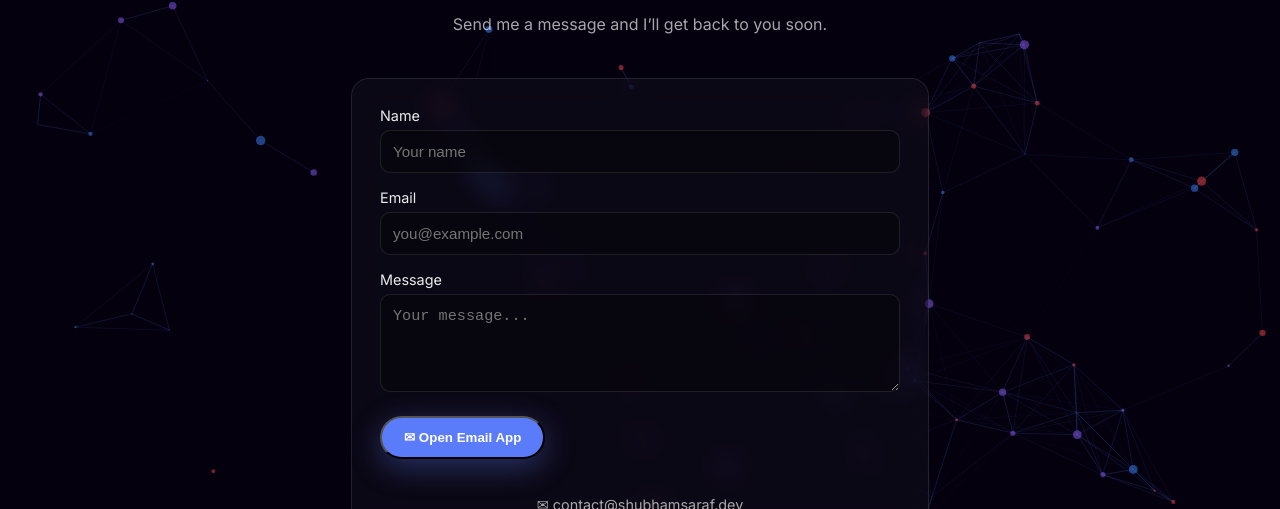
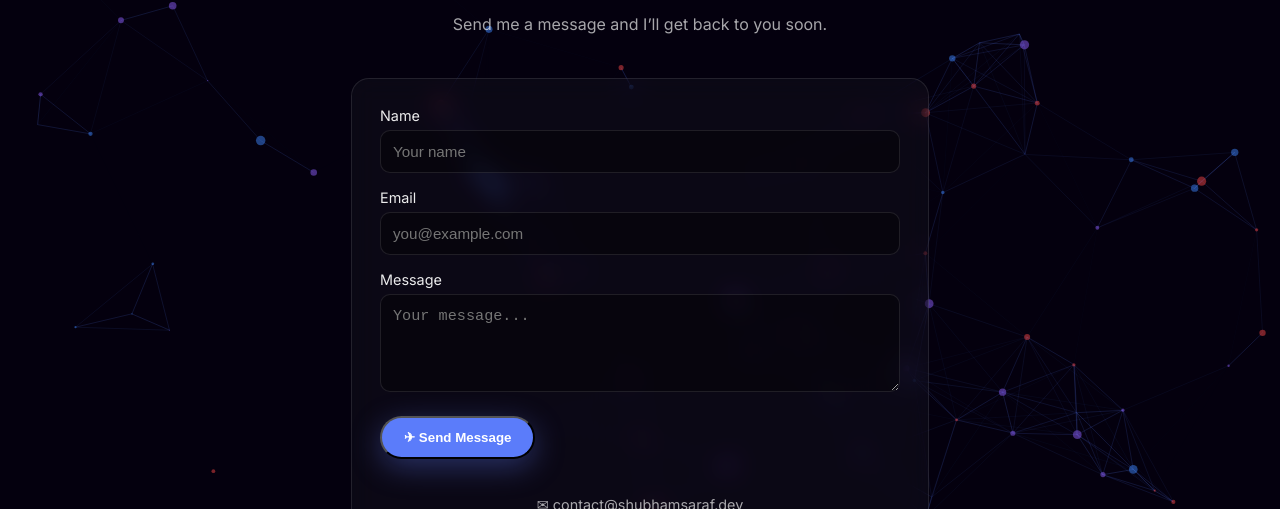
Before and after one commit to ShubhamSaraf/my-portfolio, a React (Vite) app: page /#/contact in a window 1280 px wide. Shown: the part 272-781 px from the top of the page. Built offline with nearby package versions, Linux system fonts and the light colour scheme.

Commit message:
Restore Google Form contact submissions

```diff
--- a/src/Contact.jsx
+++ b/src/Contact.jsx
@@ -1,35 +1,49 @@
+import { useRef, useState } from "react";
+
+const FORM_ACTION =
+  "https://docs.google.com/forms/d/e/1FAIpQLSfPdtD_O6ifgqKp0H3Rt0Pj0aWBj0Cri89oYGYu8Cp_1DmvNQ/formResponse";
 const CONTACT_EMAIL = "contact@shubhamsaraf.dev";
 
 const Contact = () => {
-  const handleSubmit = (event) => {
-    event.preventDefault();
+  const submissionStarted = useRef(false);
+  const [submitting, setSubmitting] = useState(false);
+  const [submitted, setSubmitted] = useState(false);
 
-    const formData = new FormData(event.currentTarget);
-    const name = formData.get("name");
-    const email = formData.get("email");
-    const message = formData.get("message");
-    const subject = encodeURIComponent(`Portfolio message from ${name}`);
-    const body = encodeURIComponent(
-      `Name: ${name}\nEmail: ${email}\n\nMessage:\n${message}`,
-    );
+  const handleSubmit = () => {
+    submissionStarted.current = true;
+    setSubmitting(true);
+  };
 
-    window.location.href = `mailto:${CONTACT_EMAIL}?subject=${subject}&body=${body}`;
+  const handleIframeLoad = () => {
+    if (!submissionStarted.current) return;
+
+    setSubmitting(false);
+    setSubmitted(true);
   };
 
   return (
     <section className="contact" id="contact">
       <h2 className="section-title">Contact</h2>
 
+      {!submitted && (
         <p className="contact-subtitle">
           Send me a message and I’ll get back to you soon.
         </p>
+      )}
 
       <div className="contact-card">
-        <form className="contact-form" onSubmit={handleSubmit}>
+        {!submitted ? (
+          <form
+            className="contact-form"
+            action={FORM_ACTION}
+            method="POST"
+            target="hidden_iframe"
+            onSubmit={handleSubmit}
+          >
             <label>
               Name
               <input
-              name="name"
+                name="entry.879658095"
                 type="text"
                 placeholder="Your name"
                 required
@@ -39,7 +53,7 @@ const Contact = () => {
             <label>
               Email
               <input
-              name="email"
+                name="entry.1027906887"
                 type="email"
                 placeholder="you@example.com"
                 required
@@ -49,17 +63,34 @@ const Contact = () => {
             <label>
               Message
               <textarea
-              name="message"
+                name="entry.1523292866"
                 rows="4"
                 placeholder="Your message..."
                 required
               />
             </label>
 
-          <button type="submit" className="btn primary contact-btn">
-            ✉ Open Email App
+            <button
+              type="submit"
+              className="btn primary contact-btn"
+              disabled={submitting}
+            >
+              {submitting ? "Sending..." : "✈ Send Message"}
             </button>
           </form>
+        ) : (
+          <p className="contact-success">
+            Thank you for reaching out. I’ve received your message and will get
+            back to you shortly.
+          </p>
+        )}
+
+        <iframe
+          name="hidden_iframe"
+          title="Contact form response"
+          className="contact-response"
+          onLoad={handleIframeLoad}
+        />
 
         <div className="contact-info">
           <p>
--- a/src/index.css
+++ b/src/index.css
@@ -425,6 +425,10 @@ html, body {
   color: inherit;
 }
 
+.contact-response {
+  display: none;
+}
+
 .about-page {
   max-width: 1100px;
   margin: 0 auto;
```
Lines whose indentation alone changed are shown as unchanged.
